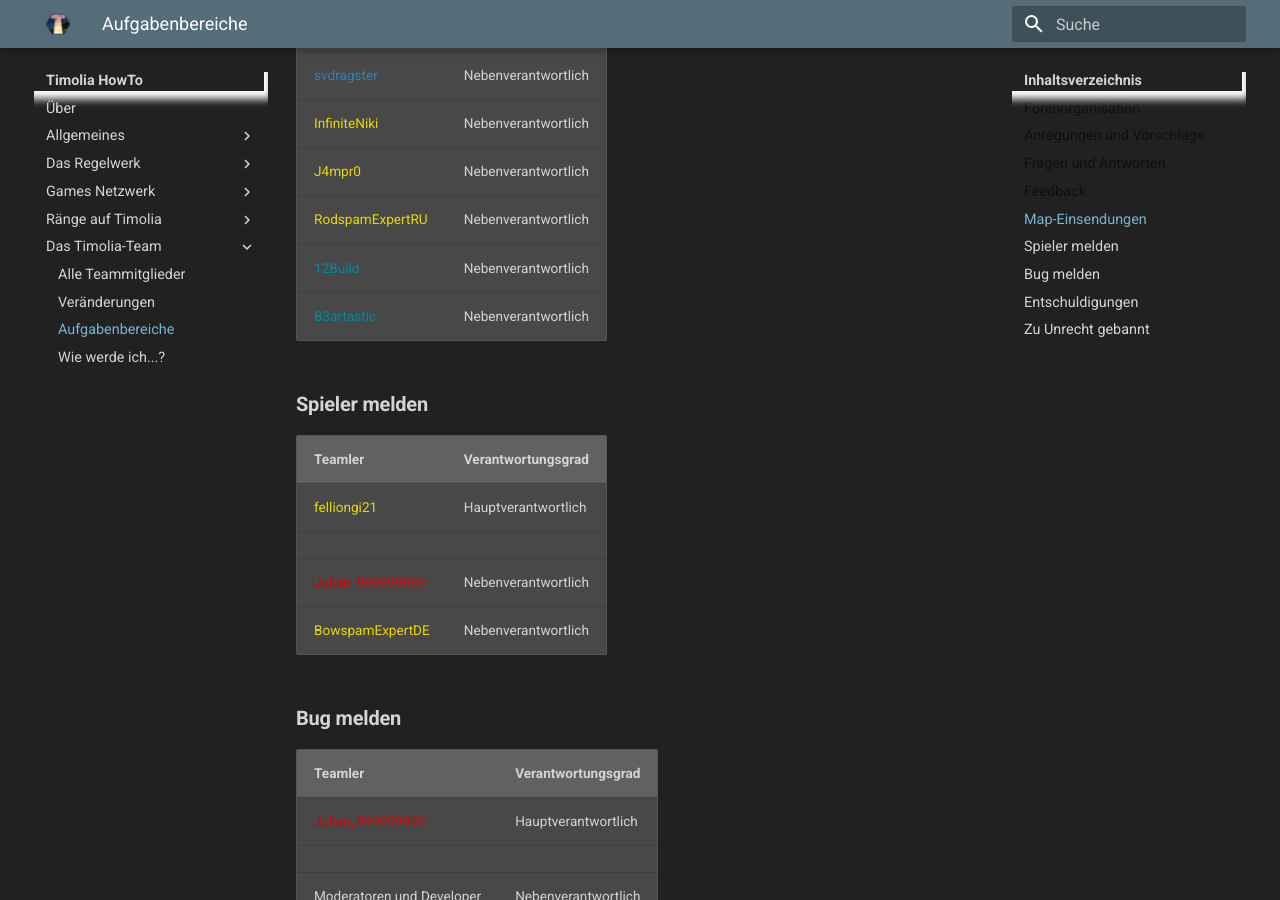
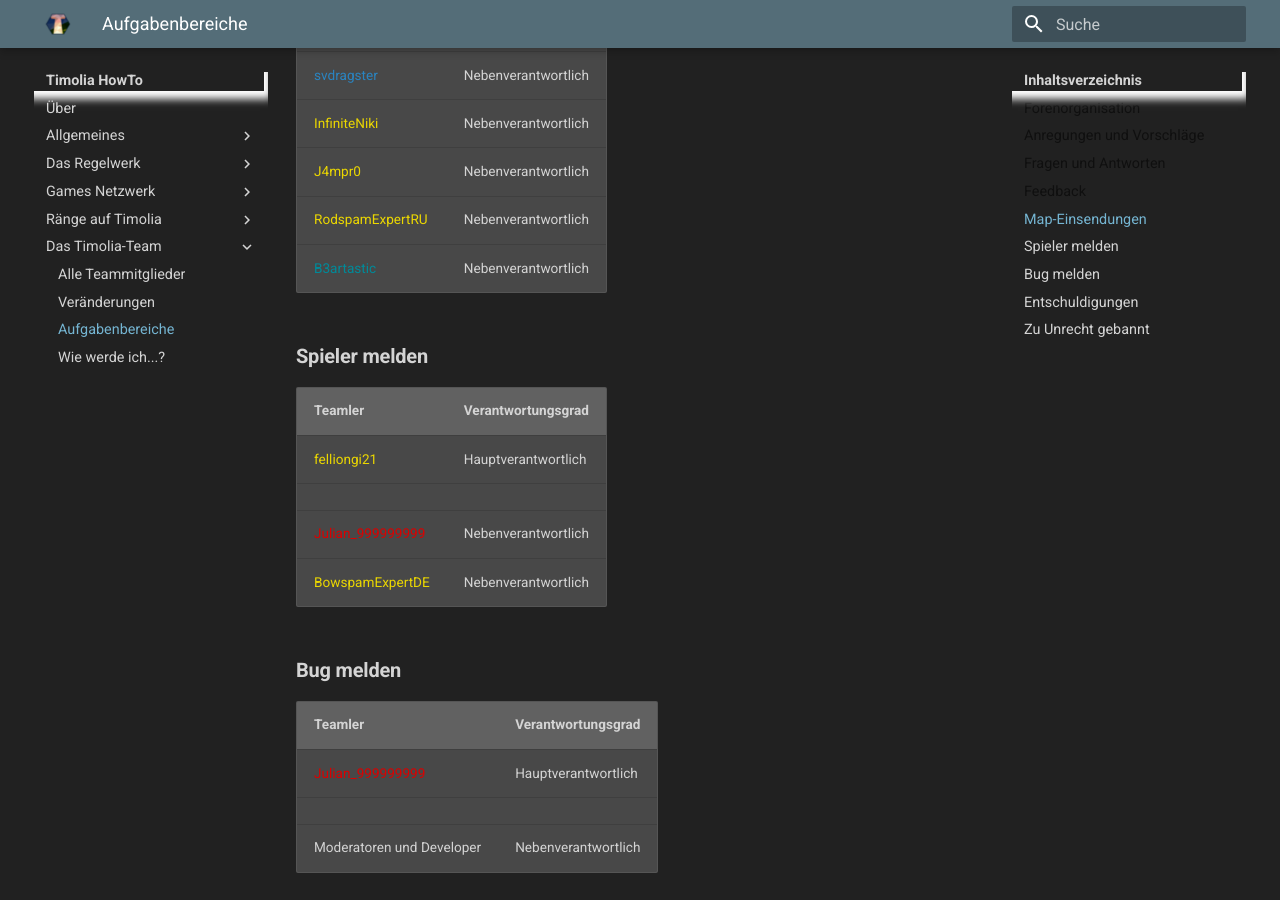
Before and after one commit to TimoliaDE/HowTo, an MkDocs documentation site: the page built from docs/team/responsibilities.md, in a window 1280 px wide and 900 px high, scrolled down 1679 px. Built offline with MkDocs 1.6.1 and Material for MkDocs 9.7.7, drawn with Linux system fonts in a browser that asks for light colours; old or Windows-style settings are respelled for this version of MkDocs.

Commit message:
Update responsibilities.md

```diff
--- a/docs/team/responsibilities.md
+++ b/docs/team/responsibilities.md
@@ -47,7 +47,6 @@ Die Verantwortlichen für die Forenorganisation kümmern sich sowohl um den Aufb
 |<span class='supporter'>InfiniteNiki</span> | Nebenverantwortlich |
 |<span class='supporter'>J4mpr0</span> | Nebenverantwortlich |
 |<span class='supporter'>RodspamExpertRU</span> | Nebenverantwortlich |
-|<span class='builder'>12Build</span> | Nebenverantwortlich |
 |<span class='builder'>B3artastic</span> | Nebenverantwortlich |
 
 ### **Spieler melden**
```
